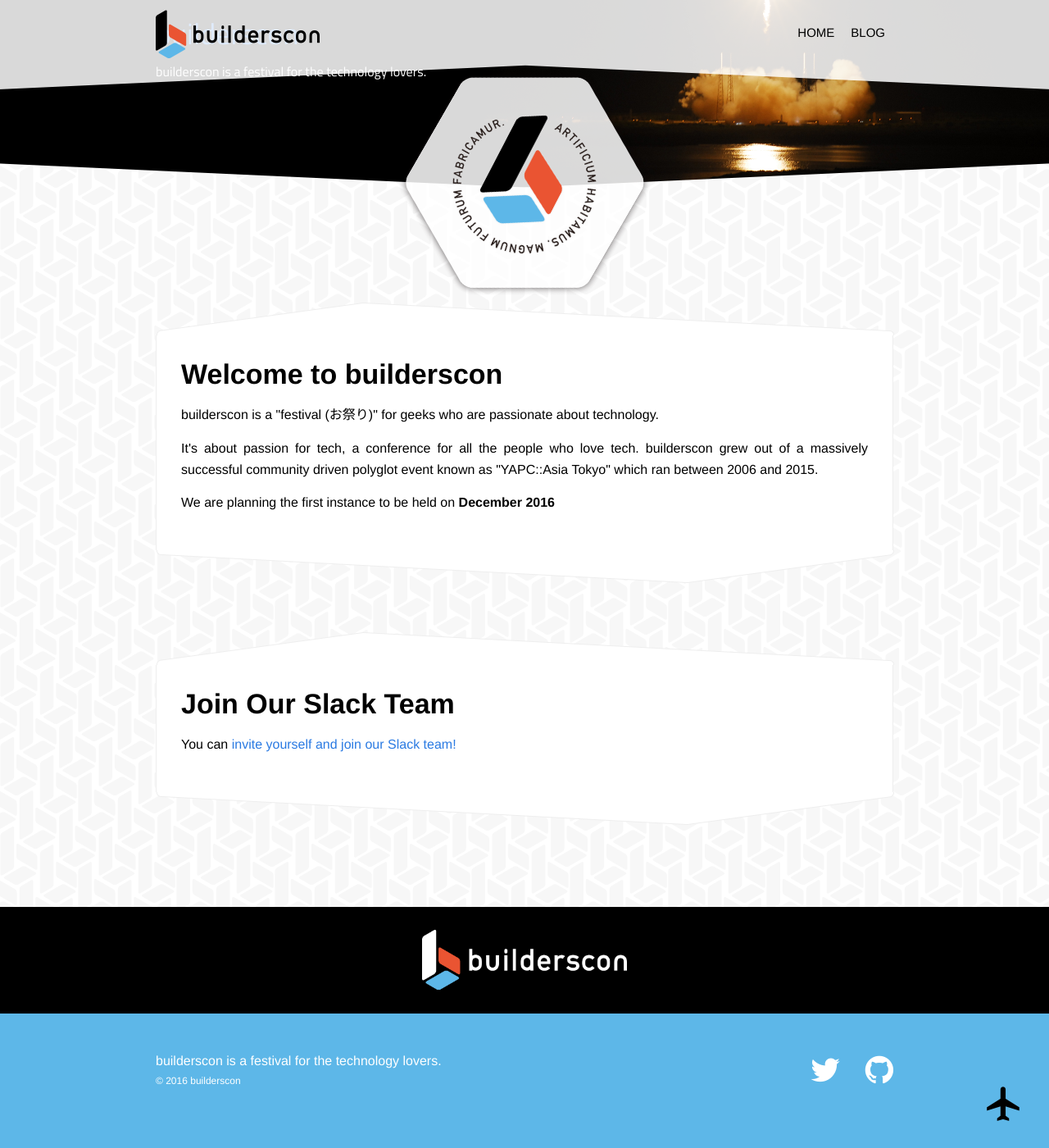
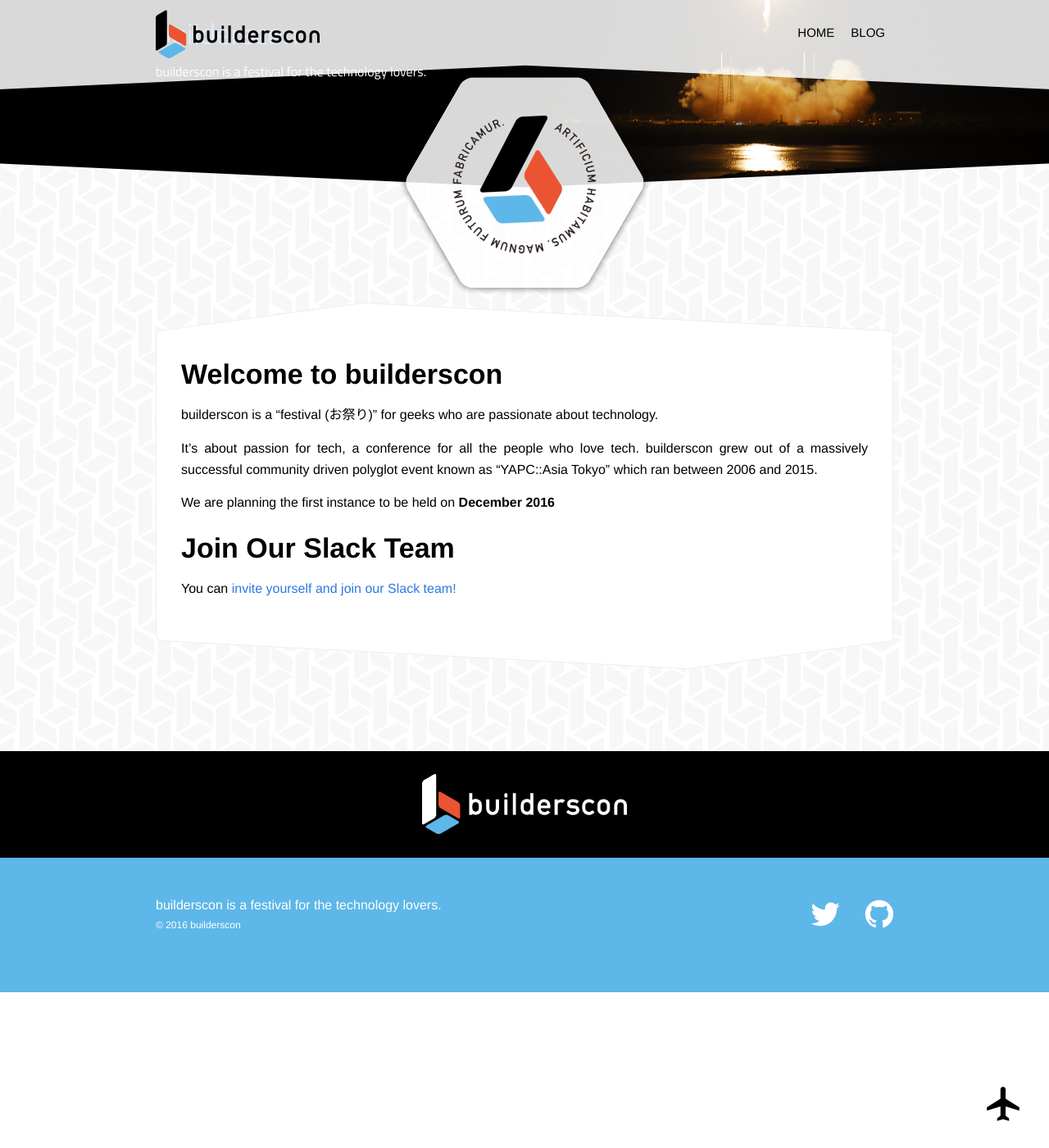
Before and after one commit to builderscon/builderscon.io, a Jekyll site: the page built from index.md, in a window 1280 px wide and 1400 px high, scrolled down 181 px. Shown: the whole window at 82% size. Built offline with Jekyll 4.4.1, drawn with Linux system fonts in a browser that asks for light colours; some web fonts are replaced.

Commit message:
Removing HTML tags from index.md, so that we only need to care about its markdown going forward.

```diff
--- a/_layouts/default.html
+++ b/_layouts/default.html
@@ -49,7 +49,13 @@
 </div><!--  / #heroimage /  -->
 
 <div id="contents" class="{{ page.main_content_class }}">
+<div class="section article">
+<div class="inner">
+<div class="section-content no-header">
 {{ content }}
+</div><!-- section-content -->
+</div><!-- inner -->
+</div><!-- section article -->
 </div><!--  / #contents  /-->
 
 <aside><div id="footer-logo">builderscon</div></aside>
--- a/assets/css/common.css
+++ b/assets/css/common.css
@@ -14,9 +14,14 @@ fieldset, img {
 	border: 0;
 }
 
-address, caption, cite, code, dfn, em, strong, th, var {
+address, caption, cite, code, dfn, em, th, var {
 	font-style: normal;
 	font-weight: normal;
+}
+
+strong {
+	font-weight: bold;
+	line-height: inherit;
 }
 
 ol, ul {
--- a/index.md
+++ b/index.md
@@ -2,30 +2,15 @@
 layout: default
 main_content_class: index
 ---
-<div class="section article">
-<div class="inner">
-<div class="section-content no-header">
 
-<h1>Welcome to builderscon</h1>
+# Welcome to builderscon
 
-<p>builderscon is a "festival (お祭り)" for geeks who are passionate about technology.</p>
+builderscon is a "festival (お祭り)" for geeks who are passionate about technology.
 
-<p>It's about passion for tech, a conference for all the people who love tech. builderscon grew out of a massively successful community driven polyglot event known as "YAPC::Asia Tokyo" which ran between 2006 and 2015.</p>
+It's about passion for tech, a conference for all the people who love tech. builderscon grew out of a massively successful community driven polyglot event known as "YAPC::Asia Tokyo" which ran between 2006 and 2015.
 
-<p>We are planning the first instance to be held on <b>December 2016</b></p>
+We are planning the first instance to be held on **December 2016**
 
-</div><!-- section-content -->
-</div><!-- inner -->
-</div><!-- section article -->
+# Join Our Slack Team
 
-<div class="section article">
-<div class="inner">
-<div class="section-content no-header">
-
-<h1>Join Our Slack Team</h1>
-
-<p>You can <a href="https://slack-invite-dot-builderscon-1248.appspot.com/">invite yourself and join our Slack team!</a></p>
-
-</div><!-- section-content -->
-</div><!-- inner -->
-</div><!-- section article -->
+You can [invite yourself and join our Slack team!](https://slack-invite-dot-builderscon-1248.appspot.com/)
```
